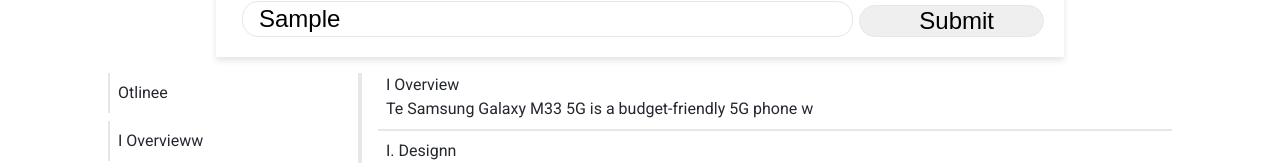
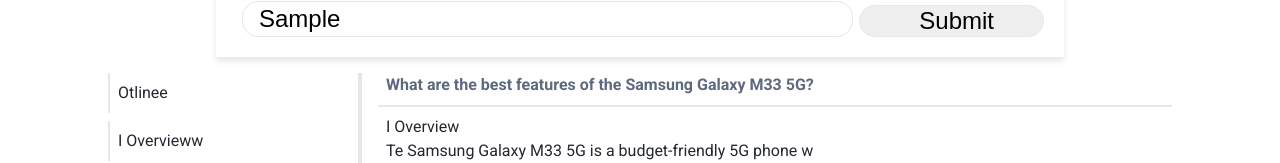
Before and after one commit to mistertandon/reactjs-poc-030-openai-integration, a React (Vite) app: page / in a window 1280 px wide. Both pictures are taken after typing "Sample" into the empty fields and a click on the input 951 px from the left and 176 px from the top of the page. Shown: the part 155-318 px from the top of the page. Built offline with nearby package versions, Linux system fonts and the light colour scheme; no server answers.

Commit message:
fix: Add blog heading

```diff
--- a/src/components/ContentGenerator/ContentGenerator.jsx
+++ b/src/components/ContentGenerator/ContentGenerator.jsx
@@ -158,7 +158,11 @@
 
       {!loadingStatus && contentLayout.length > 0 && (
         <section className="page-layout--container">
-          <ContentLayout outline={outline} contentLayout={contentLayout} />
+          <ContentLayout
+            outline={outline}
+            contentLayout={contentLayout}
+            heading={heading}
+          />
         </section>
       )}
 
--- a/src/components/ContentLayout/ContentLayout.jsx
+++ b/src/components/ContentLayout/ContentLayout.jsx
@@ -2,13 +2,14 @@
 import "./ContentLayout.scss";
 import { Outline } from "./../";
 import { ContentSection } from "./../ContentSection";
-const ContentLayout = ({ outline, contentLayout }) => {
+const ContentLayout = ({ outline, contentLayout, heading }) => {
   return (
     <>
       <section className="page-outline--container">
         <Outline outline={outline} />
       </section>
       <section className="page-content-section--container">
+        <div className="page-content-view--container page-content-view__heading">{heading}</div>
         {contentLayout.map((items) => (
           <div className="page-content-view--container">
             <ContentSection key={useId()} sectionContent={items} delay={20} />
--- a/src/components/ContentLayout/ContentLayout.scss
+++ b/src/components/ContentLayout/ContentLayout.scss
@@ -43,6 +43,11 @@
       border-bottom: none;
     }
   }
+
+  .page-content-view__heading{
+    font-weight: 600;
+    color: var(--theme-font-color-heading);
+  }
 }
 
 @media (min-width: 576px) and (max-width: 768px) {
--- a/src/contexts/ThemeContext.jsx
+++ b/src/contexts/ThemeContext.jsx
@@ -28,12 +28,10 @@
           "#f3f4f6"
         );
         document.documentElement.style.setProperty(
-          // opacity
           "--theme-background-color-input",
           "#78839B"
         );
         document.documentElement.style.setProperty(
-          // opacity - 0.8
           "--theme-background-color-on-hover",
           "#343A46"
         );
@@ -42,12 +40,10 @@
           "#99A1B3"
         );
         document.documentElement.style.setProperty(
-          // opacity
           "--theme-font-color-sub-heading",
           "#99A1B3"
         );
         document.documentElement.style.setProperty(
-          // opacity
           "--theme-font-color-text",
           "#ffffff"
         );
```
